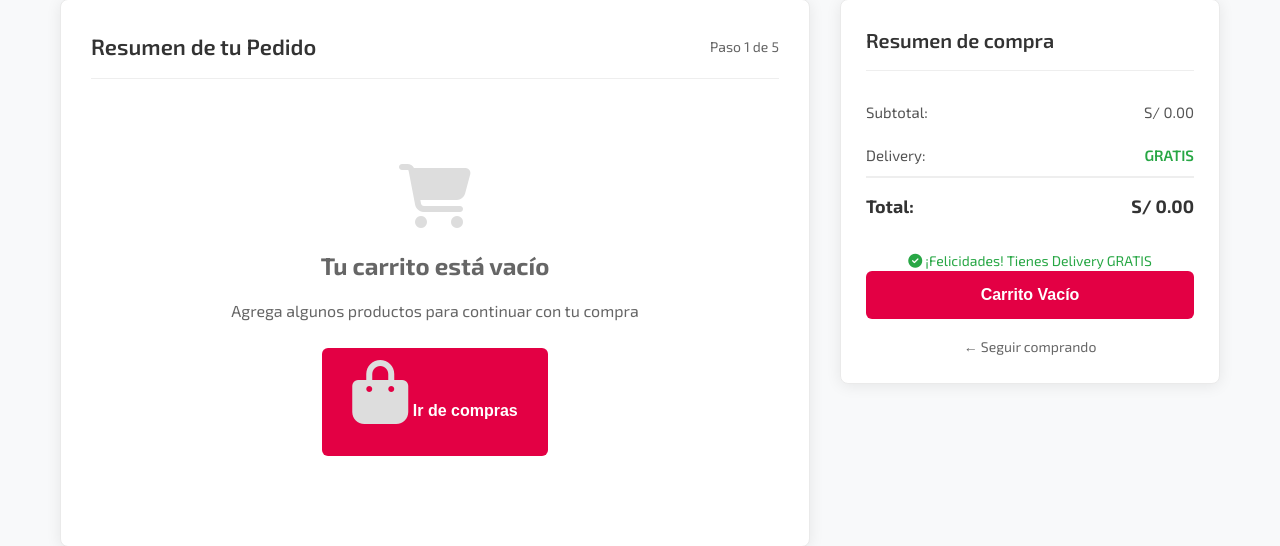
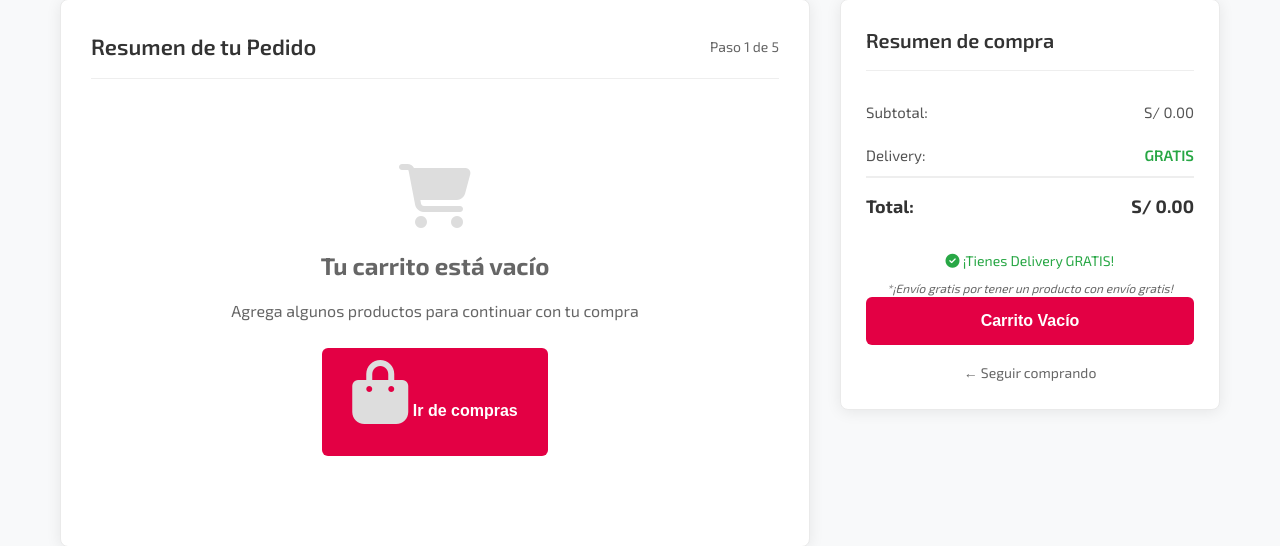
Before and after one commit to shisui9569/venta_bd, a PHP site: page /carrito.php in a window 1280 px wide. Shown: the part 290-836 px from the top of the page. Run offline with PHP 8.4, Linux system fonts and the light colour scheme.

Commit message:
se a agrfegado correctamente

```diff
--- a/carrito.php
+++ b/carrito.php
@@ -64,24 +64,32 @@ foreach ($_SESSION['carrito'] as $item) {
     }
 }
 
-// Calcular envío considerando productos con envío gratis
+// Calcular envío considerando productos con y sin envío gratis
 $envio = 0;
-$hay_envio_gratis_global = true; // Asumimos que todos tienen envío gratis hasta probar lo contrario
 
 if (!empty($_SESSION['carrito'])) {
+    $hay_producto_con_envio_gratis = false;
+
+    // Verificar si hay al menos un producto con envío gratis
     foreach ($_SESSION['carrito'] as $item) {
         $producto_id = $item['id'];
-        if (isset($productosConInfo[$producto_id]) && !$productosConInfo[$producto_id]['envio_gratis']) {
-            $hay_envio_gratis_global = false; // Si cualquier producto no tiene envío gratis, todo el pedido requiere envío
+        if (isset($productosConInfo[$producto_id]) && $productosConInfo[$producto_id]['envio_gratis']) {
+            $hay_producto_con_envio_gratis = true;
             break;
         }
     }
 
-    // Si no todos los productos tienen envío gratis, calcular el envío normal
-    if (!$hay_envio_gratis_global) {
-        $envio = $total >= 100 ? 0 : 20; // Ofrecer envío gratis por compras >= 100 soles
+    // Si hay al menos un producto con envío gratis, todo el pedido es envío gratis
+    if (!$hay_producto_con_envio_gratis) {
+        // Si NO hay ningún producto con envío gratis, cobrar S/ 15 por cada producto
+        foreach ($_SESSION['carrito'] as $item) {
+            $producto_id = $item['id'];
+            if (isset($productosConInfo[$producto_id]) && !$productosConInfo[$producto_id]['envio_gratis']) {
+                $envio += 15; // S/ 15 por cada producto que no tenga envío gratis
+            }
+        }
     }
-    // Si todos los productos tienen envío gratis, $envio ya es 0
+    // Si hay al menos un producto con envío gratis, entonces todo el pedido tiene envío gratis (envio = 0)
 }
 
 $gran_total = $total + $envio;
@@ -798,7 +806,7 @@ $gran_total = $total + $envio;
                                                     // Mostrar indicador de envío gratis si el producto lo tiene
                                                     if (isset($productosConInfo[$item['id']]) && $productosConInfo[$item['id']]['envio_gratis']):
                                                     ?>
-                                                        <p class=\"envio-gratis-indicator\" style=\"color: #007bff; font-weight: bold; margin: 5px 0;\">
+                                                        <p class=\"envio-gratis-indicator\" style=\"color: #007bff; font-weight: bold; margin: 5px 0; font-size: 0.9em;\">
                                                             <i class=\"fas fa-truck\"></i> ¡Envío Gratis!
                                                         </p>
                                                     <?php endif; ?>
@@ -1105,14 +1113,17 @@ $gran_total = $total + $envio;
                 <?php if ($envio > 0): ?>
                 <div style="margin-top: 15px; text-align: center; font-size: 14px; color: #666;">
                     <i class="fas fa-truck"></i>
-                    ¡Faltan S/ <?= number_format(100 - $total, 2) ?> para envío GRATIS!
+                    Delivery: S/ <?= number_format($envio, 2) ?>
                 </div>
                 <?php else: ?>
                 <div style="margin-top: 15px; text-align: center; font-size: 14px; color: #28a745;">
                     <i class="fas fa-check-circle"></i>
-                    ¡Felicidades! Tienes Delivery GRATIS
+                    ¡Tienes Delivery GRATIS!
                 </div>
                 <?php endif; ?>
+                <div style="margin-top: 8px; text-align: center; font-size: 12px; color: #666; font-style: italic;">
+                    *<?= $envio == 0 ? '¡Envío gratis por tener un producto con envío gratis!' : 'S/ 15 por producto sin envío gratis' ?>
+                </div>
 
                 <button class="btn-primary" id="continuar-btn" onclick="nextToStep(1)" <?= empty($_SESSION['carrito']) ? 'disabled' : '' ?> style="width: 100%;">
                     <?= empty($_SESSION['carrito']) ? 'Carrito Vacío' : 'Continuar con la compra' ?>
```
